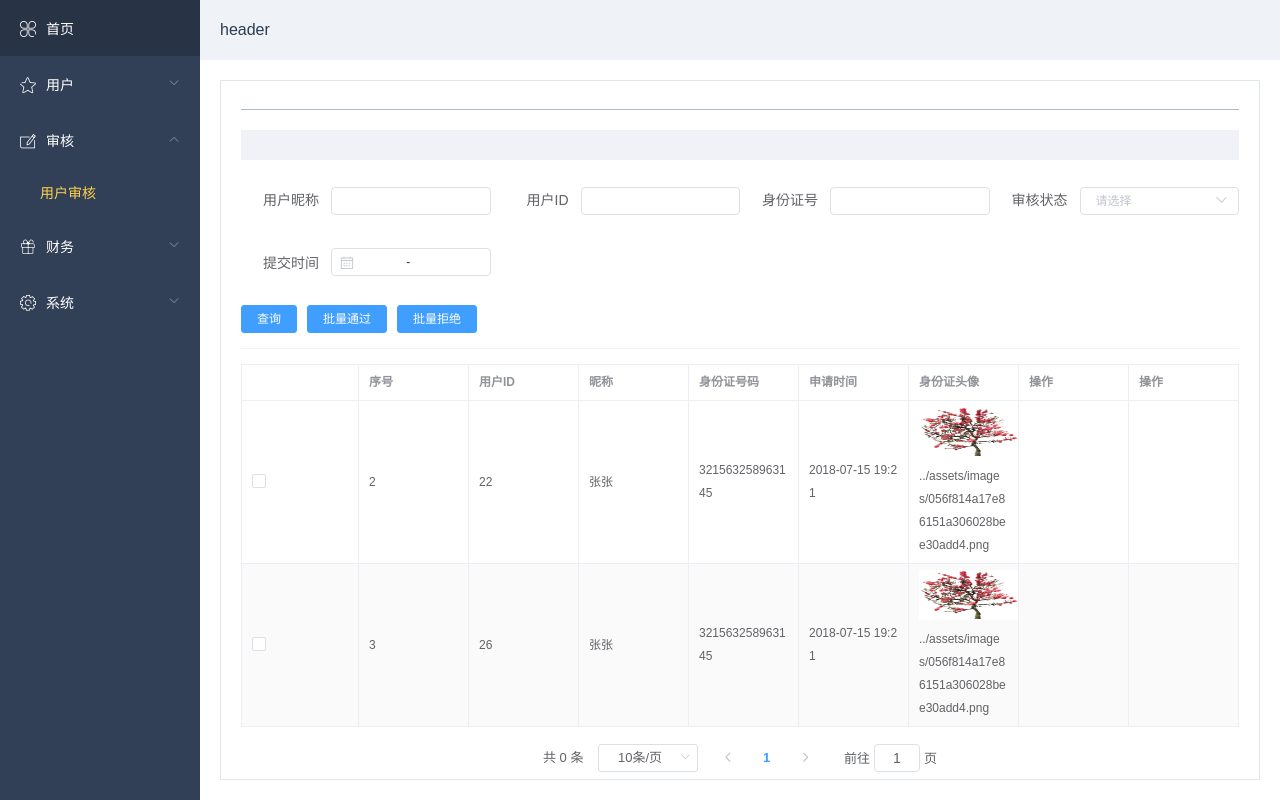
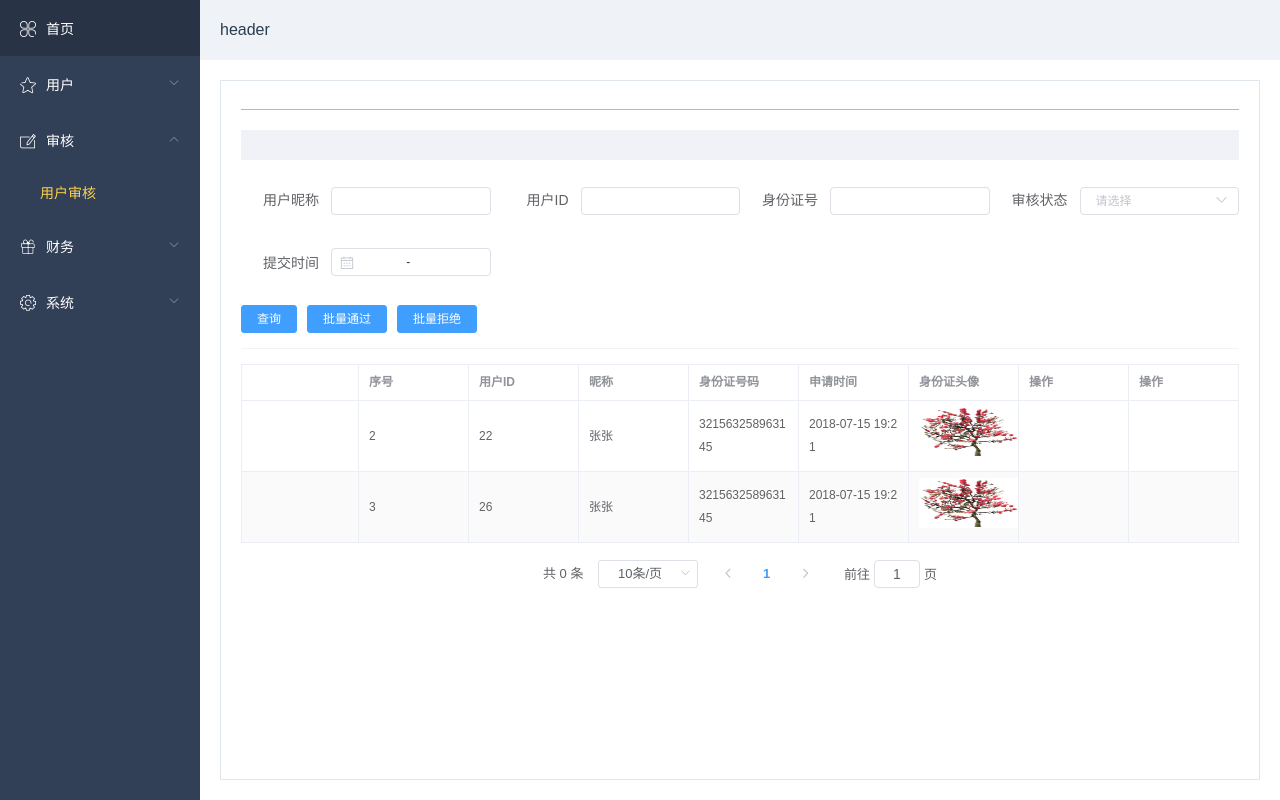
Before and after one commit to omsGroup/oms, a Vue app: page /#/userAudit in a window 1280 px wide. Built offline with nearby package versions, Linux system fonts and the light colour scheme.

Commit message:
delete more table

```diff
--- a/src/components/tableList.vue
+++ b/src/components/tableList.vue
@@ -63,12 +63,10 @@
                         <img v-else-if="item.type === 'img'"
                              style="width:100px;height:50px;"
                              src="../assets/images/056f814a17e86151a306028bee30add4.png">
-                        <el-select v-if="item.type === 'select'">
+                        <el-select v-else-if="item.type === 'select'">
                             <el-option value="1">1</el-option>
                             <el-option value="2">2</el-option>
                         </el-select>
-                        <el-input v-if="item.type === 'input'"/>
-                        <el-checkbox v-if="item.type === 'checkbox'"></el-checkbox>
                         <el-input v-else-if="item.type === 'input'"/>
                         <span v-else>{{ scope.row[item.prop] }}</span>
                     </template>
```
